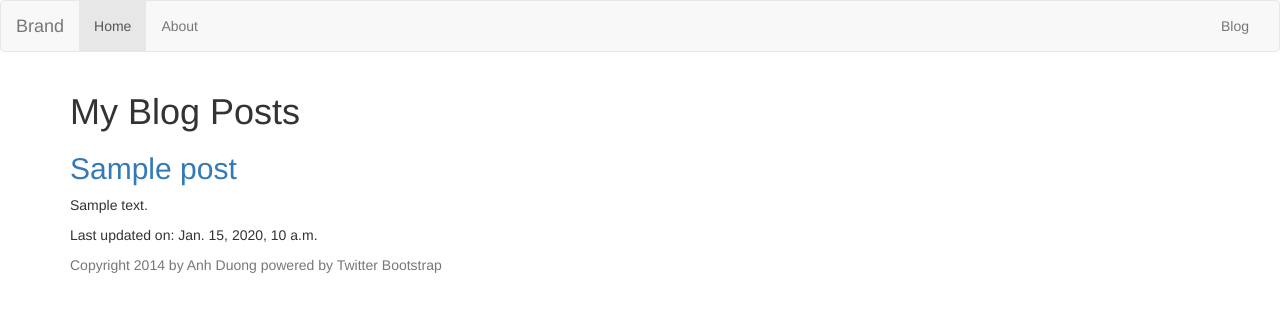
After one commit to ninjahoahong/django-basic-crud, a Django app: page / in a window 1280 px wide. The commit adds this page. Shown: the top 312 px of the page. Run offline with Django 3.2, Linux system fonts and the light colour scheme; tables that the repository leaves empty hold one stand-in row (values such as "Sample post"); some libraries are stand-ins or nearby versions.

Commit message:
add list views of the blog posts to home page

```diff
--- a/djabacrud/blog/models.py
+++ b/djabacrud/blog/models.py
@@ -7,6 +7,7 @@ class Post(models.Model):
     last_updated = models.DateTimeField(auto_now=True)
     title = models.CharField(max_length=200)
     body = models.TextField()
+    published = models.BooleanField(default=True)
 
     def __unicode__(self):
         return self.title
--- /dev/null
+++ b/djabacrud/blog/templates/index.html
@@ -0,0 +1,21 @@
+{% extends "layouts/base.html" %}
+
+{% block title %} Blog Archive {% endblock %}
+
+{% block content %}
+<h1> My Blog Posts </h1>
+{% for post in posts %}
+<div class="post">
+    <h2>
+        <a href="#">
+            {{post.title}}
+        </a>
+    </h2>
+    <p>{{post.body}}</p>
+    <p>
+    Last updated on:
+    {{post.last_updated}}
+    </p>
+</div>
+{% endfor %}
+{% endblock %}
--- a/djabacrud/blog/templates/post/post_create.html
+++ b/djabacrud/blog/templates/post/post_create.html
@@ -1,4 +1,4 @@
-{% extends 'layouts/base.html' %}
+{% extends "layouts/base.html" %}
 
 {% block content %}
 <h1>New post</h1>
--- a/djabacrud/blog/views.py
+++ b/djabacrud/blog/views.py
@@ -1,16 +1,26 @@
 from django.shortcuts import render
 from blog.forms import PostForm
+from blog.models import Post
 from django.http import HttpResponseRedirect
 from django.shortcuts import render_to_response
 from django.template import RequestContext
 
 # Create your views here.
 
+
+def index(request):
+    # get the blog posts that are published
+    posts = Post.objects.filter(published=True)
+    return render_to_response("index.html", {'posts': posts},
+                              context_instance=RequestContext(request))
+
+
 def post_new(request):
-    redirect_url = "/admin"
+    redirect_url = "/"
     if not request.method == "POST":
         form = PostForm()
-        return render_to_response("post/post_create.html", {"form": form}, context_instance=RequestContext(request))
+        return render_to_response("post/post_create.html", {"form": form},
+                                  context_instance=RequestContext(request))
     else:
         form = PostForm(request.POST)
         if form.is_valid():
--- a/djabacrud/djabacrud/urls.py
+++ b/djabacrud/djabacrud/urls.py
@@ -1,9 +1,10 @@
 from django.conf.urls import patterns, include, url
 from django.contrib import admin
-from blog.views import post_new
+from blog.views import *
 
 urlpatterns = patterns('',
                        # blog views
+                       url(r'^$', index),
                        url(r'^blog/create/$', post_new),
                        # admin views
                        url(r'^admin/', include(admin.site.urls)),
```
